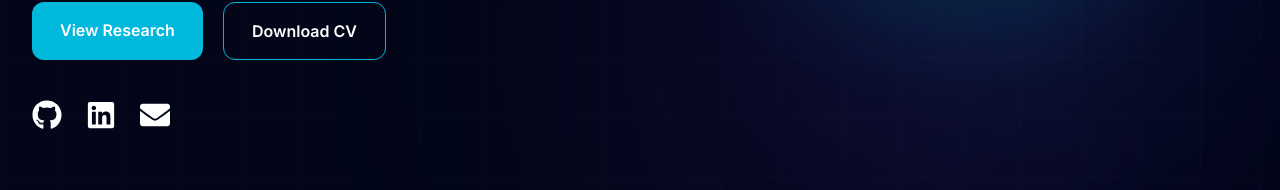
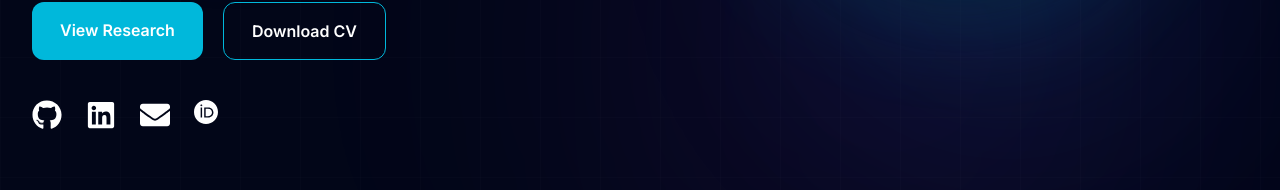
Before and after one commit to Rupak-723/rupak-portfolio, a Next.js app: page / in a window 1280 px wide. Shown: the part 603-793 px from the top of the page. Built offline with nearby package versions, Linux system fonts and the light colour scheme.

Commit message:
Update Hero.tsx

```diff
--- a/components/Hero.tsx
+++ b/components/Hero.tsx
@@ -115,6 +115,13 @@ export default function Hero() {
               >
                 <FaEnvelope />
               </a>
+              <a
+                href="https://orcid.org/0009-0006-3160-0158"
+                target="_blank"
+                rel="noopener noreferrer"
+              >
+              <SiOrcid className="text-2xl hover:text-green-500 transition" />
+              </a>
 
             </div>
 
```
